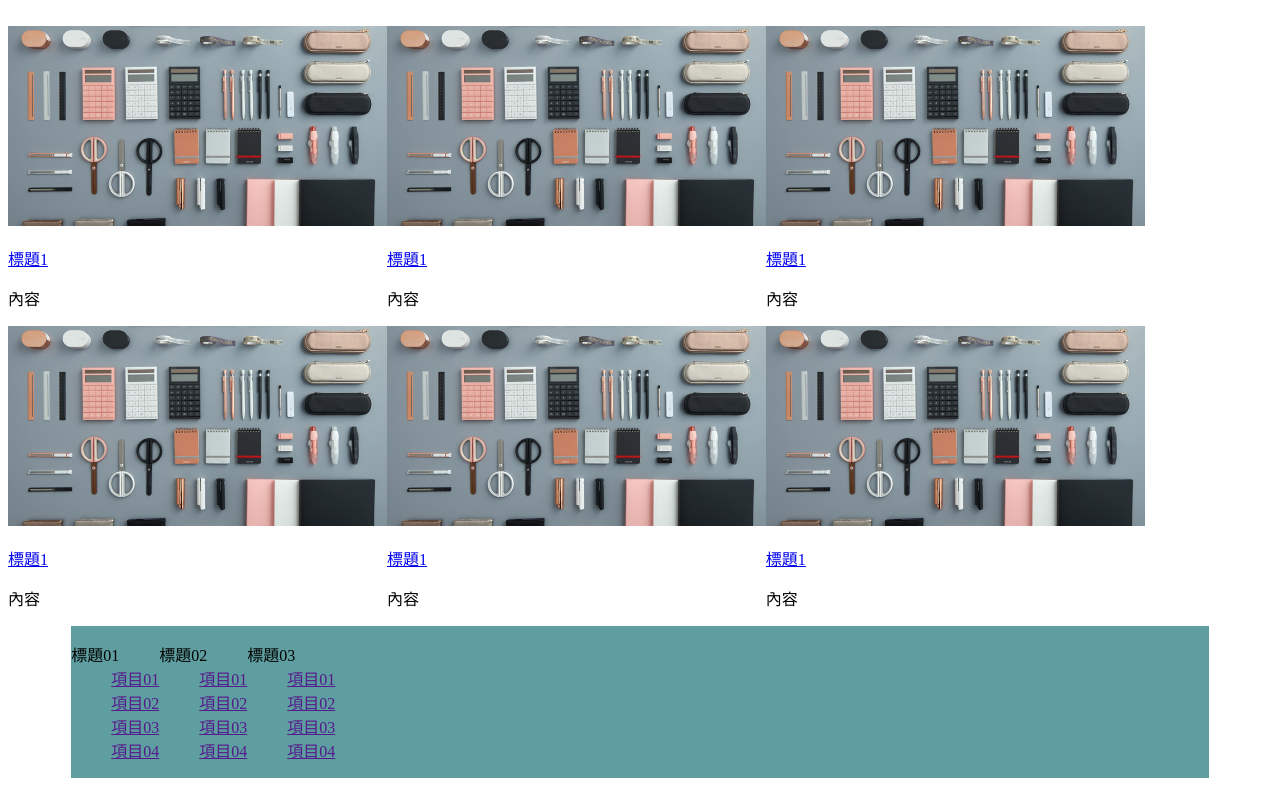
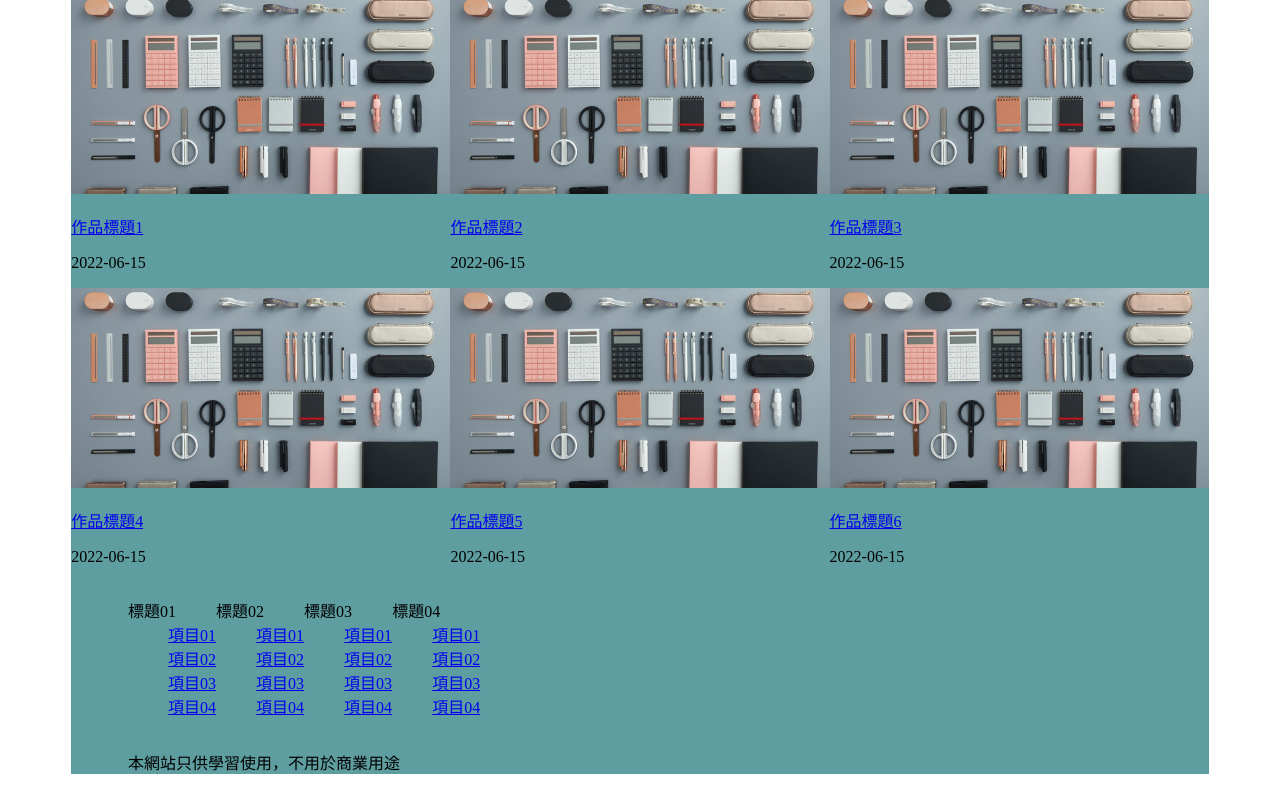
Before and after one commit to Minato1004/mi, a plain HTML site: page 0615/index.html in a window 1280 px wide. Shown: the part 255-1045 px from the top of the page. Drawn offline with Linux system fonts and the light colour scheme.

Commit message:
1739更新

```diff
--- a/0615/index.html
+++ b/0615/index.html
@@ -27,75 +27,87 @@
 <img src="">
 
 <!--中間開始-->
-<h1>最新商品一覽</h1>
-<br>
+<div class="container">
+    <h2 class="text-center">最新商品一覽</h2>
     <div class="row">
-    <div class="col-1">
-     <img src="images/01.jpeg"width=300px height="200px alt="class="img-fluid">
-     <P class="title"><a href=“#“>標題1</a></P>
-     <P class="desceiption">內容</P>
+<!-- .col-4*7>a>img[src="https://baconmockup.com/300/300" class="img-fluid img-rounded"]^p.title.text-center>a{作品標題$}^p.date.text-center{2022-6-15} -->
+
+        <div class="col-4">
+            <img src="images/01.jpeg" alt="" class="img-fluid img-rounded">
+            <P class="title text-center"><a href="#">作品標題1</a></P>
+            <p class="date text-center">2022-06-15</p>
         </div>
+        <div class="col-4">
+            <img src="images/01.jpeg" alt="" class="img-fluid img-rounded">
+            <P class="title text-center"><a href="#">作品標題2</a></P>
+            <p class="date text-center">2022-06-15</p>
+        </div>
+        <div class="col-4">
+            <img src="images/01.jpeg" alt="" class="img-fluid img-rounded">
+            <P class="title text-center"><a href="#">作品標題3</a></P>
+            <p class="date text-center">2022-06-15</p>
+        </div>
+        <div class="col-4">
+            <img src="images/01.jpeg" alt="" class="img-fluid img-rounded">
+            <P class="title text-center"><a href="#">作品標題4</a></P>
+            <p class="date text-center">2022-06-15</p>
+        </div>
+        <div class="col-4">
+            <img src="images/01.jpeg" alt="" class="img-fluid img-rounded">
+            <P class="title text-center"><a href="#">作品標題5</a></P>
+            <p class="date text-center">2022-06-15</p>
+        </div>
+        <div class="col-4">
+            <img src="images/01.jpeg" alt="" class="img-fluid img-rounded">
+            <P class="title text-center"><a href="#">作品標題6</a></P>
+            <p class="date text-center">2022-06-15</p>
+        </div>
+</div>
+    <!-- content end -->
+<!-- footer>.container>dl*4>dt{標題$$}+dd*4>a{項目$$}^^^p.copyright.text-center{copyright} -->
 
-    <div class="col-2">
-        <img src="images/01.jpeg"width=300px height="200px alt="class="img-fluid">
-        <P class="title"><a href=“#“>標題1</a></P>
-        <P class="desceiption">內容</P>
-    </div>
-
-    <div class="col-3">
-        <img src="images/01.jpeg"width=300px height="200px alt="class="img-fluid">
-        <P class="title"><a href=“#“>標題1</a></P>
-        <P class="desceiption">內容</P>
-    </div>
-
-    <div class="row">
-    <div class="col-4">
-        <img src="images/01.jpeg"width=300px height="200px alt="class="img-fluid">
-        <P class="title"><a href=“#“>標題1</a></P>
-        <P class="desceiption">內容</P>
-       </div>
-
-       <div class="col-5">
-           <img src="images/01.jpeg"width=300px height="200px alt="class="img-fluid">
-           <P class="title"><a href=“#“>標題1</a></P>
-           <P class="desceiption">內容</P>
-       </div>
-
-       <div class="col-6">
-           <img src="images/01.jpeg"width=300px height="200px alt="class="img-fluid">
-           <P class="title"><a href=“#“>標題1</a></P>
-           <P class="desceiption">內容</P>
-       </div>
-
+   <!-- footer>.container>.row>dl.col-3*5>dt{標題$$}+dd*4>a{項目$$}^^^p.copyright.text-center{copyright} -->
 
    <footer>
-        </div>
-    </footer>
     <div class="container">
         <div class="row">
             <dl class="col-3">
                 <dt>標題01</dt>
-                       <dd><a href="">項目01</a></dd>
-                       <dd><a href="">項目02</a></dd>
-                       <dd><a href="">項目03</a></dd>
-                       <dd><a href="">項目04</a></dd>
+                <dd><a href="#">項目01</a></dd>
+                <dd><a href="#">項目02</a></dd>
+                <dd><a href="#">項目03</a></dd>
+                <dd><a href="#">項目04</a></dd>
             </dl>
             <dl class="col-3">
                 <dt>標題02</dt>
-                       <dd><a href="">項目01</a></dd>
-                       <dd><a href="">項目02</a></dd>
-                       <dd><a href="">項目03</a></dd>
-                       <dd><a href="">項目04</a></dd>
+                <dd><a href="#">項目01</a></dd>
+                <dd><a href="#">項目02</a></dd>
+                <dd><a href="#">項目03</a></dd>
+                <dd><a href="#">項目04</a></dd>
             </dl>
             <dl class="col-3">
                 <dt>標題03</dt>
-                       <dd><a href="">項目01</a></dd>
-                       <dd><a href="">項目02</a></dd>
-                       <dd><a href="">項目03</a></dd>
-                       <dd><a href="">項目04</a></dd>
+                <dd><a href="#">項目01</a></dd>
+                <dd><a href="#">項目02</a></dd>
+                <dd><a href="#">項目03</a></dd>
+                <dd><a href="#">項目04</a></dd>
             </dl>
+            <dl class="col-3">
+                <dt>標題04</dt>
+                <dd><a href="#">項目01</a></dd>
+                <dd><a href="#">項目02</a></dd>
+                <dd><a href="#">項目03</a></dd>
+                <dd><a href="#">項目04</a></dd>
+            </dl>
+
+        </div>
+        <!-- <p class="copyright text-center">copyright</p> -->
+        <p class="copyright text-center">本網站只供學習使用，不用於商業用途</p>
+
+
     </div>
    </footer>
 
+
 </body>
 </html>
```
Also changed, not shown: 1 other file. Lines whose indentation alone changed are shown as unchanged.
